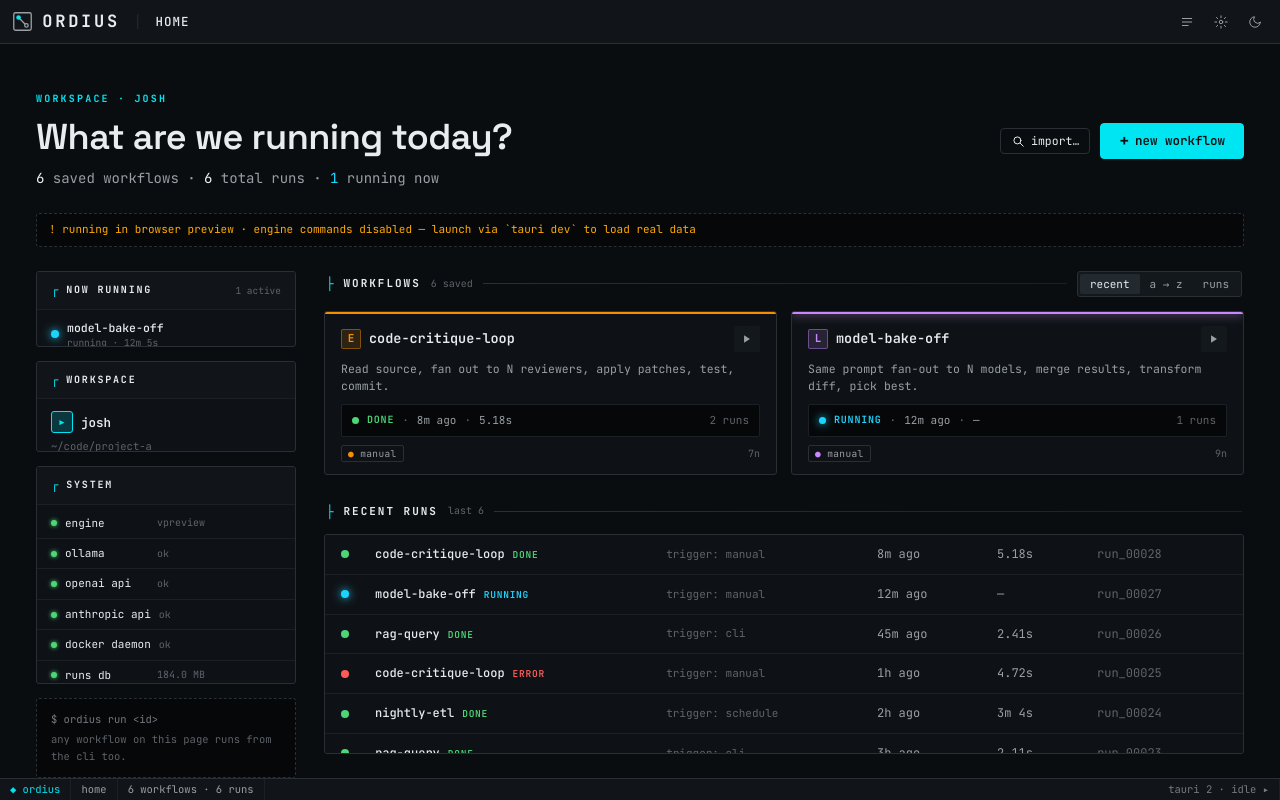
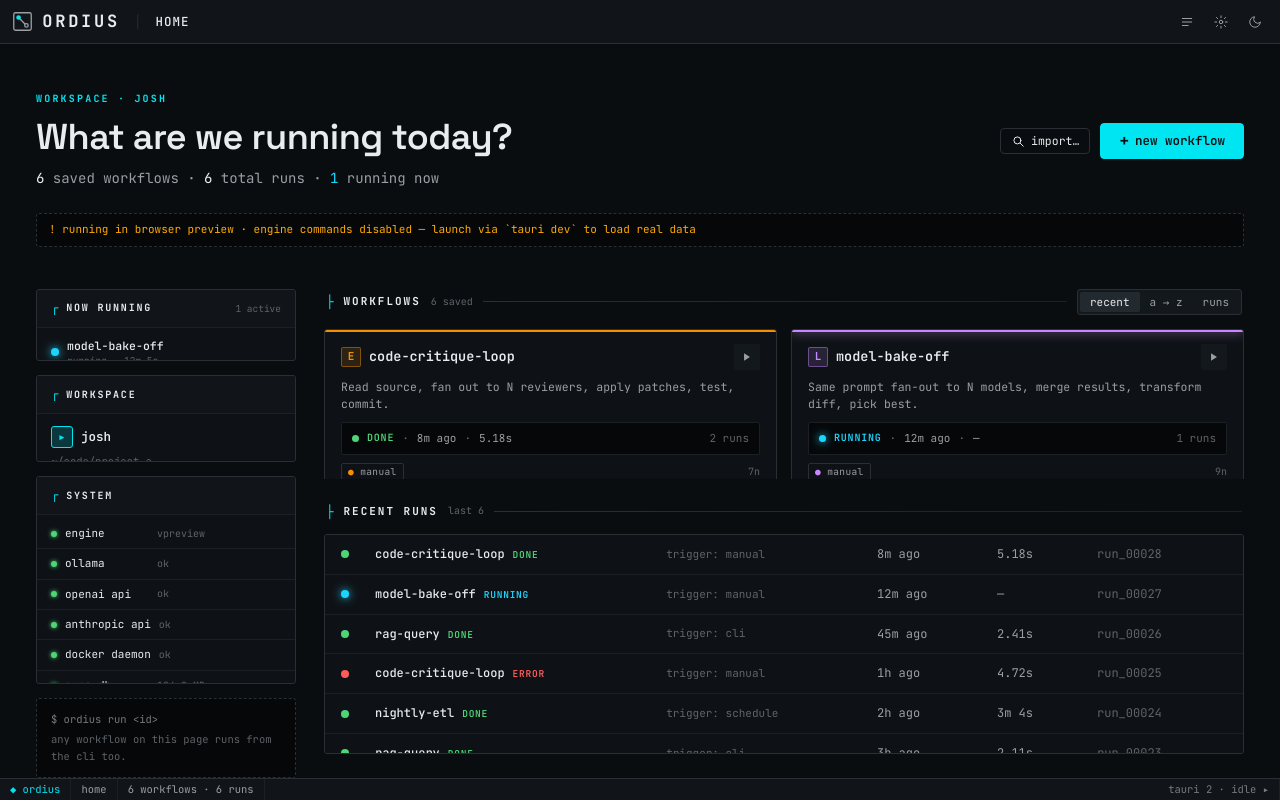
Before and after one commit to Wintersta7e/ordius, a React (Vite) app in the folder crates/desktop/ui/: page / in a window 1280 px wide. Built offline with nearby package versions, Linux system fonts and the light colour scheme.

Commit message:
refactor(ui): collapse duplicated error banner into NoticeBanner
The same 12-line dashed warning block appeared in four routes
plus the editor canvas overlay. Extract a single component
with inline / overlay variants and use it from all five sites.

Co-Authored-By: Rooty

```diff
--- /dev/null
+++ b/crates/desktop/ui/src/components/NoticeBanner.tsx
@@ -0,0 +1,55 @@
+// Single-line warning banner used across the route shells (and the
+// editor canvas overlay) to surface the browser-preview notice or
+// other transient errors. Two visual variants — inline (full-width
+// block sat in the document flow) and overlay (absolutely
+// positioned floater used inside the editor canvas).
+
+import type { CSSProperties, JSX } from "react";
+
+interface Props {
+  message: string;
+  variant?: "inline" | "overlay";
+  /** When true, the user can interact with the banner (eg copy text). */
+  interactive?: boolean;
+}
+
+export function NoticeBanner({
+  message,
+  variant = "inline",
+  interactive = false,
+}: Props): JSX.Element {
+  const baseStyle: CSSProperties = {
+    padding: "8px 12px",
+    fontFamily: "var(--mono)",
+    fontSize: 11,
+    color: "var(--warn)",
+    background: "var(--bg-canvas)",
+    border: "1px dashed var(--line)",
+    borderRadius: 3,
+  };
+
+  if (variant === "overlay") {
+    return (
+      <div
+        style={{
+          ...baseStyle,
+          position: "absolute",
+          top: 10,
+          left: 10,
+          right: 10,
+          pointerEvents: interactive ? "auto" : "none",
+        }}
+      >
+        <span style={{ color: "var(--warn)" }}>! </span>
+        {message}
+      </div>
+    );
+  }
+
+  return (
+    <div style={{ ...baseStyle, marginBottom: 18 }}>
+      <span style={{ color: "var(--warn)" }}>! </span>
+      {message}
+    </div>
+  );
+}
--- a/crates/desktop/ui/src/routes/Editor.tsx
+++ b/crates/desktop/ui/src/routes/Editor.tsx
@@ -40,6 +40,7 @@ import {
   type LiveRunState,
 } from "../components/run";
 import { RunDialog } from "../components/dialogs";
+import { NoticeBanner } from "../components/NoticeBanner";
 import type { Route } from "../lib/router";
 
 interface Props {
@@ -441,27 +442,7 @@ export function Editor({
                 : `loading ${activeId}…`}
             </div>
           )}
-          {error ? (
-            <div
-              style={{
-                position: "absolute",
-                top: 10,
-                left: 10,
-                right: 10,
-                padding: "8px 12px",
-                fontFamily: "var(--mono)",
-                fontSize: 11,
-                color: "var(--warn)",
-                background: "var(--bg-canvas)",
-                border: "1px dashed var(--line)",
-                borderRadius: 3,
-                pointerEvents: "none",
-              }}
-            >
-              <span style={{ color: "var(--warn)" }}>! </span>
-              {error}
-            </div>
-          ) : null}
+          {error ? <NoticeBanner message={error} variant="overlay" /> : null}
         </section>
 
         {/* Right column — Properties in editor mode, RunPanel in run mode */}
--- a/crates/desktop/ui/src/routes/History.tsx
+++ b/crates/desktop/ui/src/routes/History.tsx
@@ -16,6 +16,7 @@ import { StatusRibbon } from "../components/home/StatusRibbon";
 import { fmtDuration } from "../lib/format";
 import type { Route } from "../lib/router";
 import { demoHistoryRuns } from "../data/demoHistory";
+import { NoticeBanner } from "../components/NoticeBanner";
 
 interface Props {
   theme: "dark" | "light";
@@ -179,20 +180,8 @@ export function History({ theme, onThemeToggle, onNavigate }: Props): JSX.Elemen
           </h1>
 
           {error ? (
-            <div
-              style={{
-                margin: "16px 0",
-                padding: "8px 12px",
-                fontFamily: "var(--mono)",
-                fontSize: 11,
-                color: "var(--warn)",
-                background: "var(--bg-canvas)",
-                border: "1px dashed var(--line)",
-                borderRadius: 3,
-              }}
-            >
-              <span style={{ color: "var(--warn)" }}>! </span>
-              {error}
+            <div style={{ marginTop: 16 }}>
+              <NoticeBanner message={error} />
             </div>
           ) : null}
 
--- a/crates/desktop/ui/src/routes/Home.tsx
+++ b/crates/desktop/ui/src/routes/Home.tsx
@@ -39,6 +39,7 @@ import { RecentRunRow } from "../components/home/RecentRunRow";
 import { SectionTitle } from "../components/SectionTitle";
 import { StatusRibbon } from "../components/home/StatusRibbon";
 import { demoHomeData } from "../data/demoHome";
+import { NoticeBanner } from "../components/NoticeBanner";
 
 type SortKey = "recent" | "name" | "runs";
 
@@ -246,19 +247,10 @@ export function Home({ theme, onThemeToggle }: Props): JSX.Element {
               maxWidth: 1280,
               margin: "8px auto 0",
               width: "100%",
-              padding: "8px 12px",
-              fontFamily: "var(--mono)",
-              fontSize: 11,
-              color: "var(--warn)",
-              background: "var(--bg-canvas)",
-              border: "1px dashed var(--line)",
-              borderRadius: 3,
-              maxInlineSize: 1208,
-              marginInline: "auto",
+              paddingInline: 36,
             }}
           >
-            <span style={{ color: "var(--warn)" }}>! </span>
-            {error}
+            <NoticeBanner message={error} />
           </div>
         ) : null}
 
--- a/crates/desktop/ui/src/routes/Settings.tsx
+++ b/crates/desktop/ui/src/routes/Settings.tsx
@@ -23,6 +23,7 @@ import {
 import { TopBar } from "../components/chrome/TopBar";
 import { SectionTitle } from "../components/SectionTitle";
 import { StatusRibbon } from "../components/home/StatusRibbon";
+import { NoticeBanner } from "../components/NoticeBanner";
 import {
   Field,
   KV,
@@ -264,23 +265,7 @@ export function Settings({ theme, onThemeToggle }: Props): JSX.Element {
             margin: "0 auto",
           }}
         >
-          {error ? (
-            <div
-              style={{
-                margin: "8px 0 18px",
-                padding: "8px 12px",
-                fontFamily: "var(--mono)",
-                fontSize: 11,
-                color: "var(--warn)",
-                background: "var(--bg-canvas)",
-                border: "1px dashed var(--line)",
-                borderRadius: 3,
-              }}
-            >
-              <span style={{ color: "var(--warn)" }}>! </span>
-              {error}
-            </div>
-          ) : null}
+          {error ? <NoticeBanner message={error} /> : null}
 
           {(() => {
             const idx = SECTIONS.findIndex((s) => s.id === active);
```
